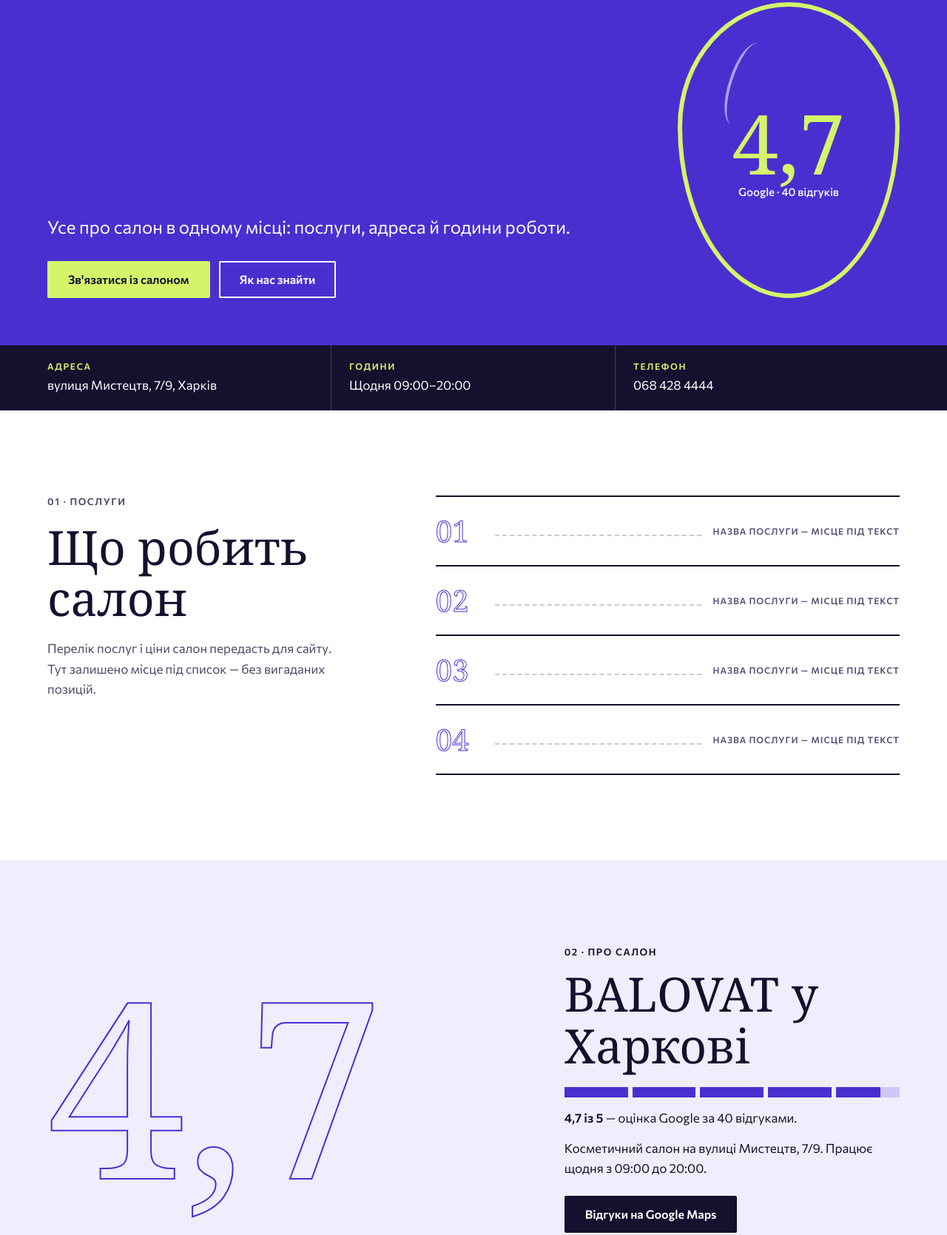
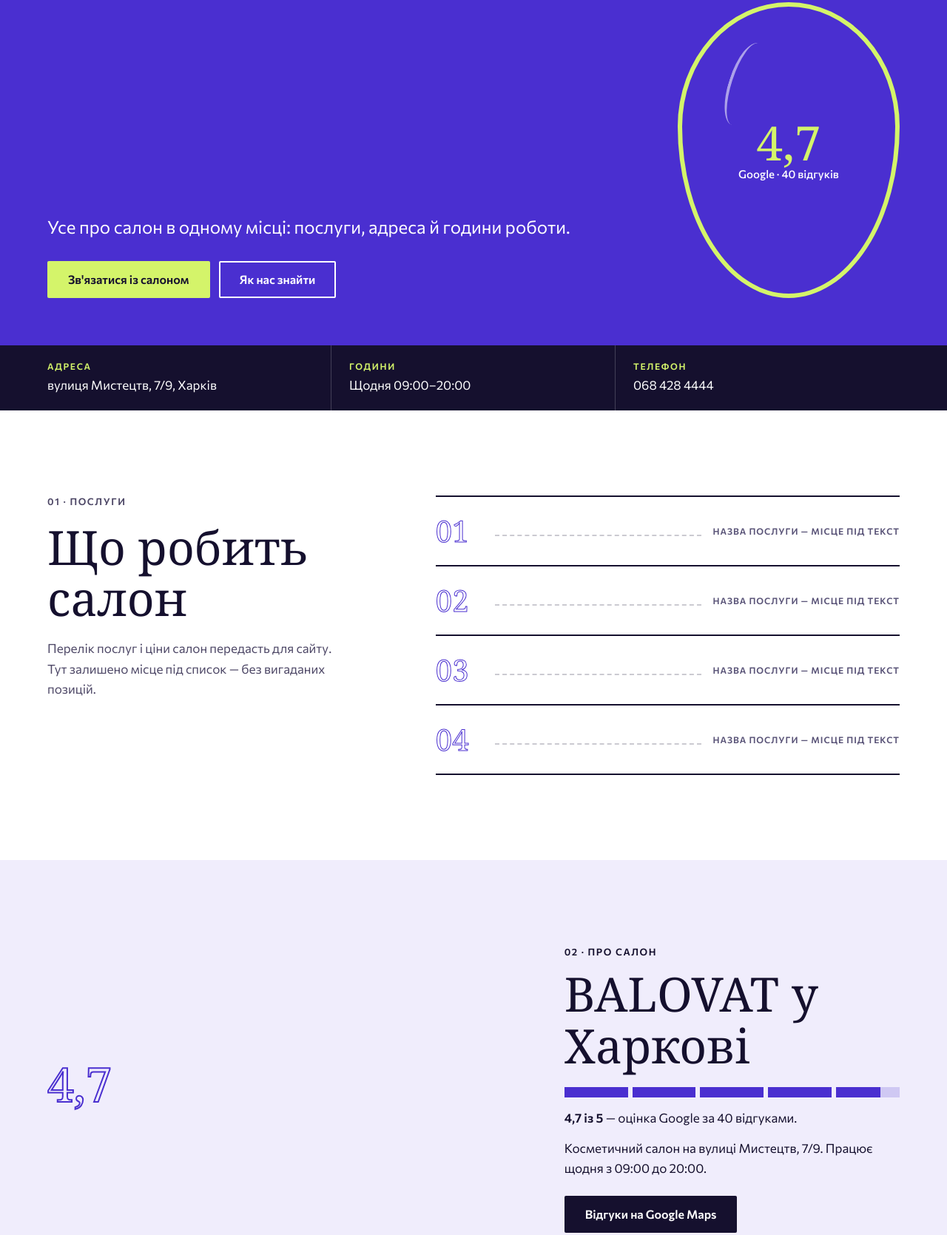
Before and after one commit to doba-digital-agency/previews, a plain HTML site: page p/balovat-0e5989/index.html in a window 1280 px wide. Shown: the part 474-2144 px from the top of the page at 74% size. Drawn offline with Linux system fonts and the light colour scheme; a web font is replaced by a local one.

Commit message:
Preview balovat-0e5989

```diff
--- a/p/balovat-0e5989/index.html
+++ b/p/balovat-0e5989/index.html
@@ -71,7 +71,7 @@ h2{font-size:clamp(34px,5vw,64px)}
 .hero__txt{padding-bottom:clamp(36px,5vw,64px)}
 .mirror{justify-self:end;width:min(100%,300px);aspect-ratio:3/4;border:6px solid var(--lime);border-radius:50% 50% 50% 50%/42% 42% 58% 58%;display:grid;place-content:center;text-align:center;margin-bottom:clamp(36px,5vw,64px);padding:20px;position:relative}
 .mirror::after{content:"";position:absolute;left:22%;top:12%;width:14%;height:30%;border-left:4px solid rgba(255,255,255,.55);border-radius:50%;transform:rotate(18deg)}
-.mirror b{font:400 clamp(72px,9vw,112px)/1 var(--serif);color:var(--lime);display:block}
+.mirror b{font:400 clamp(48px,9vw,64px)/1 var(--serif);color:var(--lime);display:block}
 .mirror small{font:500 15px/1.4 var(--sans);display:block}
 .facts{background:var(--ink);color:var(--white)}
 .facts dl{display:grid;grid-template-columns:repeat(3,minmax(0,1fr));margin:0}
@@ -97,7 +97,7 @@ h2{font-size:clamp(34px,5vw,64px)}
 /* about */
 .about{background:var(--mist);padding-block:clamp(64px,9vw,128px);overflow:hidden}
 .about__grid{display:grid;grid-template-columns:7fr 5fr;gap:clamp(24px,5vw,80px);align-items:center}
-.big{font:400 clamp(150px,26vw,380px)/.85 var(--serif);color:transparent;-webkit-text-stroke:2px var(--violet);margin:0;white-space:nowrap}
+.big{font:400 clamp(48px,26vw,64px)/.85 var(--serif);color:transparent;-webkit-text-stroke:2px var(--violet);margin:0;white-space:nowrap}
 .scale{display:flex;gap:6px;margin:22px 0 14px}
 .scale span{flex:1;height:14px;background:var(--violet)}
 .scale span:last-child{background:linear-gradient(90deg,var(--violet) 70%,#cfc8f3 70%)}
```
